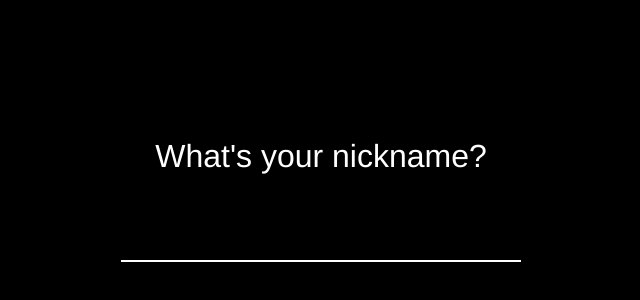
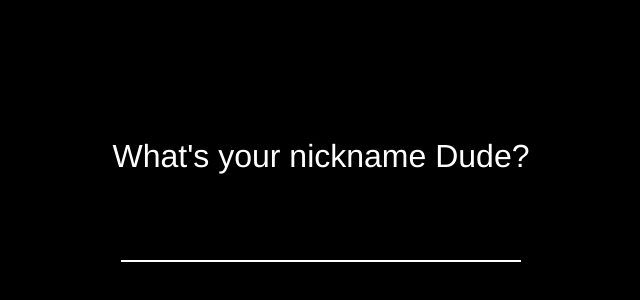
Before and after one commit to Ajikuru/sobicchatting, a website: page public/index.html in a window 1280 px wide. Shown: the part 194-494 px from the top of the page, without its empty margins (319-959 px from the left). Drawn offline with nearby package versions, Linux system fonts and the light colour scheme; no server answers.

Commit message:
comit
comit

```diff
--- a/public/index.html
+++ b/public/index.html
@@ -15,7 +15,7 @@
     </li>
     <li class="login page">
       <div class="form">
-        <h3 class="title">What's your nickname?</h3>
+        <h3 class="title">What's your nickname Dude?</h3>
         <input class="usernameInput" type="text" maxlength="14" />
       </div>
     </li>
```
